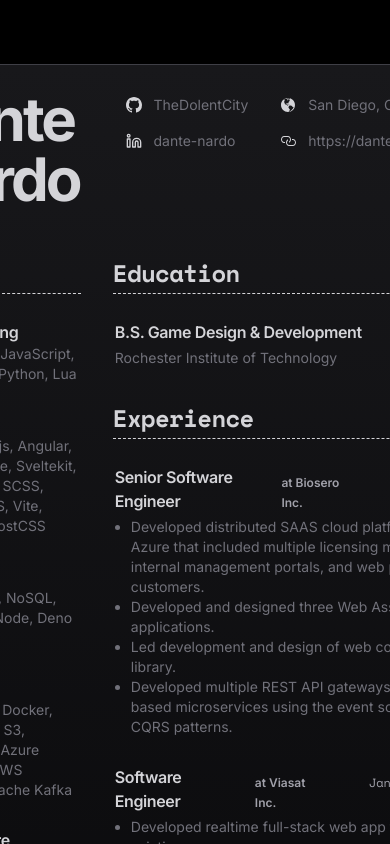
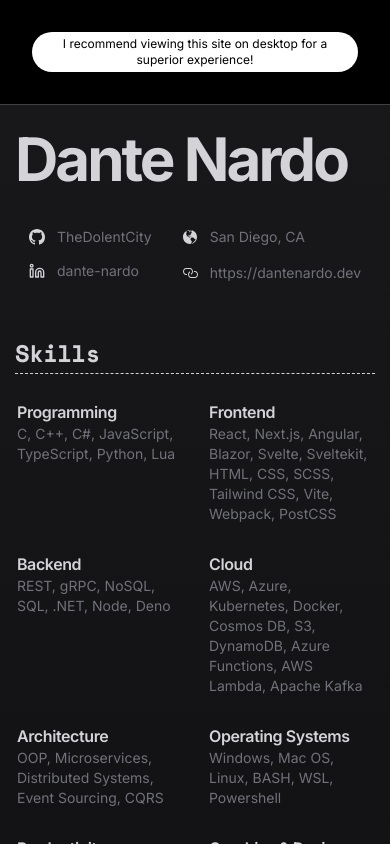
Before and after one commit to DanteNardo/portfolio, a Next.js app: page / in a window 390 px wide. Built offline with nearby package versions, Linux system fonts and the light colour scheme.

Commit message:
Summary: Responsive UI
Setup responsive/mobile UI and allow printing the resume to still work. Not a perfect layout, but readable.

```diff
--- a/app/ButtonPrint.tsx
+++ b/app/ButtonPrint.tsx
@@ -10,7 +10,7 @@ export default function ButtonResume({}: {}) {
   return (
     <button
       onClick={print}
-      className="flex gap-2 px-4 py-2 items-center rounded-full leading-none font-medium !text-black !bg-white action-outline mst"
+      className="hidden md:flex gap-2 px-4 py-2 items-center rounded-full leading-none font-medium !text-black !bg-white action-outline mst"
     >
       <GoFilePdf />
       Resume
--- a/app/SectionBody.tsx
+++ b/app/SectionBody.tsx
@@ -1,7 +1,9 @@
 export default function SectionBody({
+  className,
   children,
 }: {
+  className?: string
   children: React.ReactNode
 }) {
-  return <div className="flex flex-col gap-2">{children}</div>
+  return <div className={`flex flex-col gap-2 ${className}`}>{children}</div>
 }
--- a/app/SectionItemSubtitle.tsx
+++ b/app/SectionItemSubtitle.tsx
@@ -4,7 +4,7 @@ export default function SectionItemSubtitle({
   children: React.ReactNode
 }) {
   return (
-    <h4 className="text-xs leading-5 font-semibold text-base-400 print:text-base-700">
+    <h4 className="hidden md:block text-xs leading-5 font-semibold text-base-400 print:text-base-700">
       {children}
     </h4>
   )
--- a/app/page.tsx
+++ b/app/page.tsx
@@ -20,19 +20,22 @@ import { GoLink, GoGlobe, GoMarkGithub } from 'react-icons/go'
 export default function Home() {
   return (
     <main
-      className="flex w-screen h-screen max-w-[100vw] max-h-screen print:p-0 px-8 py-16 items-start justify-center overflow-auto font-sans text-default bg-black print:bg-white"
+      className="flex flex-col w-screen h-screen max-w-[100vw] max-h-screen gap-4 print:p-0 px-8 py-8 items-center justify-start overflow-auto font-sans text-default bg-black print:bg-white"
       style={{ colorScheme: 'dark' }}
     >
-      <div className="relative flex flex-col w-[816px] h-[1056px] px-8 py-6 rounded print:border-[0px] border border-base-700 bg-gradient-to-b from-base-900 to-base-950 print:from-white print:to-white">
-        <div className="print:hidden absolute flex top-[-3rem] left-0 right-0 justify-end">
-          <ButtonResume />
-        </div>
-        <div className="flex w-full gap-8 px-2 pb-12 justify-between">
+      <h3 className="print:hidden block md:hidden w-full px-3 py-1 rounded-full text-xs text-center text-black bg-white">
+        I recommend viewing this site on desktop for a superior experience!
+      </h3>
+      <div className="print:hidden flex md:w-[816px] justify-end">
+        <ButtonResume />
+      </div>
+      <div className="relative flex flex-col md:w-[816px] md:h-[1056px] print:w-[816px] print:h-[1056px] px-8 py-6 rounded print:border-[0px] border border-base-700 bg-gradient-to-b from-base-900 to-base-950 print:from-white print:to-white">
+        <div className="flex flex-col md:flex-row print:flex-row w-full gap-8 px-2 pb-12 justify-between">
           <h1 className="grow text-6xl tracking-tighter font-bold text-focus">
             Dante Nardo
           </h1>
-          <div className="shrink flex h-min gap-1">
-            <div className="flex flex-col gap-1">
+          <div className="shrink flex h-min gap-0.5">
+            <div className="flex flex-col gap-0.5">
               <ContactLink href="https://github.com/TheDolentCity">
                 <ContactLinkIcon>
                   <GoMarkGithub />
@@ -62,11 +65,11 @@ export default function Home() {
             </div>
           </div>
         </div>
-        <div className="flex-auto grid grid-cols-3 gap-4 overflow-hidden">
+        <div className="flex-auto grid grid-cols-1 md:grid-cols-3 print:grid-cols-3 gap-4 overflow-hidden">
           <Section>
             <SectionHeader>Skills</SectionHeader>
             <SectionSeparator />
-            <SectionBody>
+            <SectionBody className="grid grid-cols-2 md:flex print:flex">
               <SectionItem href="/skills/programming">
                 <SectionItemHeader>Programming</SectionItemHeader>
                 <SectionItemParagraph>
@@ -120,8 +123,10 @@ export default function Home() {
               </SectionItem>
             </SectionBody>
           </Section>
-          <Section className="col-span-2">
-            <SectionHeader>Education</SectionHeader>
+          <Section className="md:col-span-2 print:col-span-2">
+            <SectionHeader className="mt-6 md:mt-0 print:mt-0">
+              Education
+            </SectionHeader>
             <SectionSeparator />
             <SectionBody>
               <SectionItem href="/education">
```
